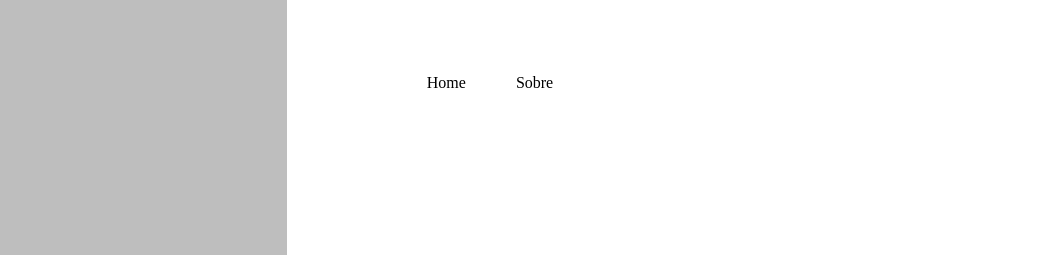
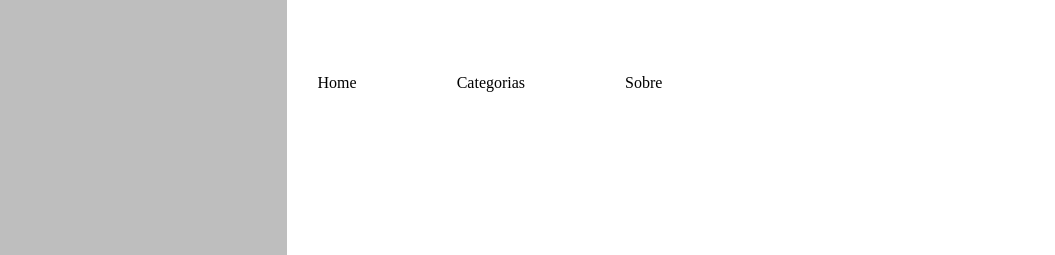
Before and after one commit to coimbrazin/S1_AT6_R9_R10_LIMA, a plain HTML site: page index.html in a window 1280 px wide. Shown: the top 255 px of the page, 225-1280 px from the left. Drawn offline with Linux system fonts and the light colour scheme.

Commit message:
Subindo modificações

```diff
--- a/index.html
+++ b/index.html
@@ -14,6 +14,9 @@
       <ul class="menu2">
         <li>
           <a href="index.html">Home</a>
+        </li>
+        <li>
+          <a href="">Categorias</a>
         </li>
         <li>
           <a href="sobre.html">Sobre</a>
--- a/style.css
+++ b/style.css
@@ -18,7 +18,7 @@
 .menu2 {
   display: flex;
   list-style: none;
-  gap: 50px;
+  gap: 100px;
   justify-content: center;
   align-items: center;
   margin: 0;
```
